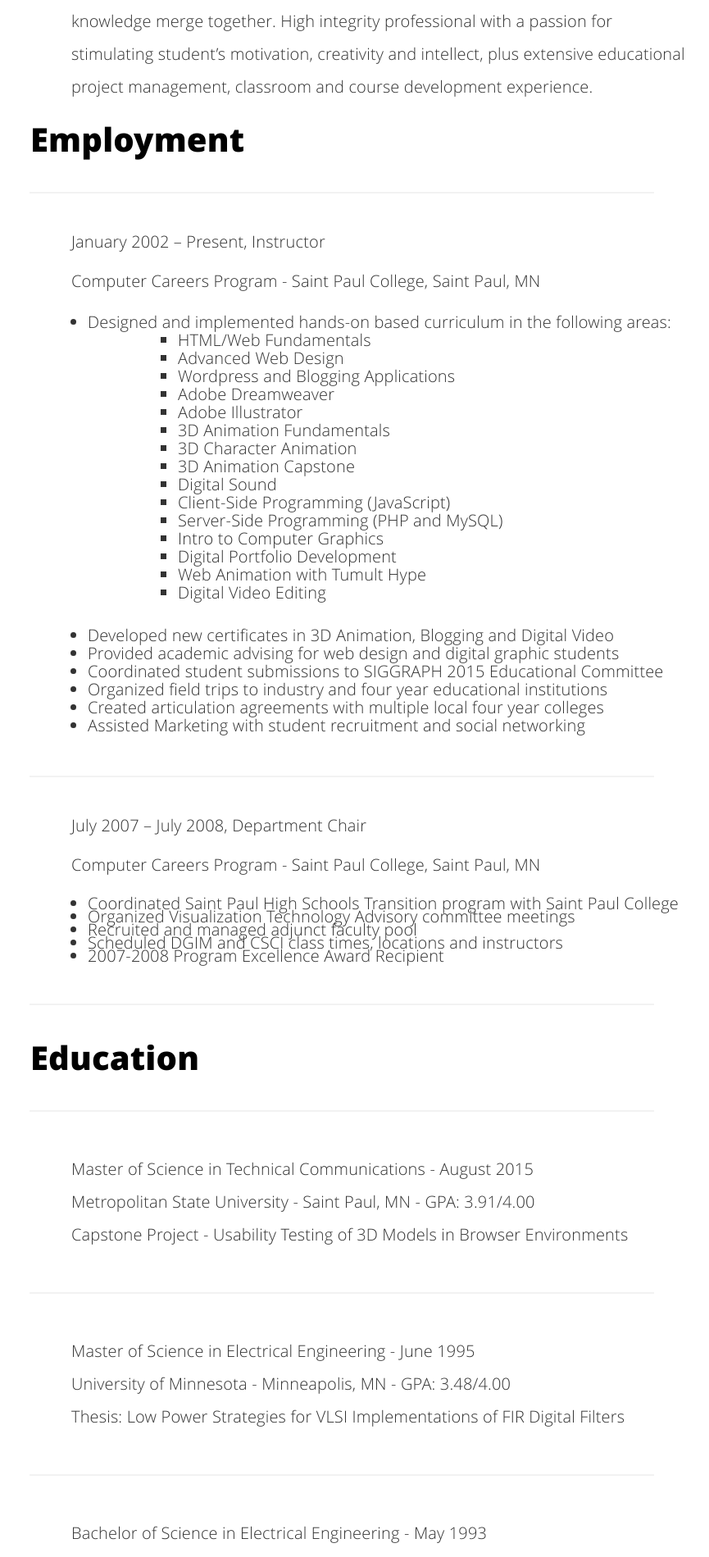
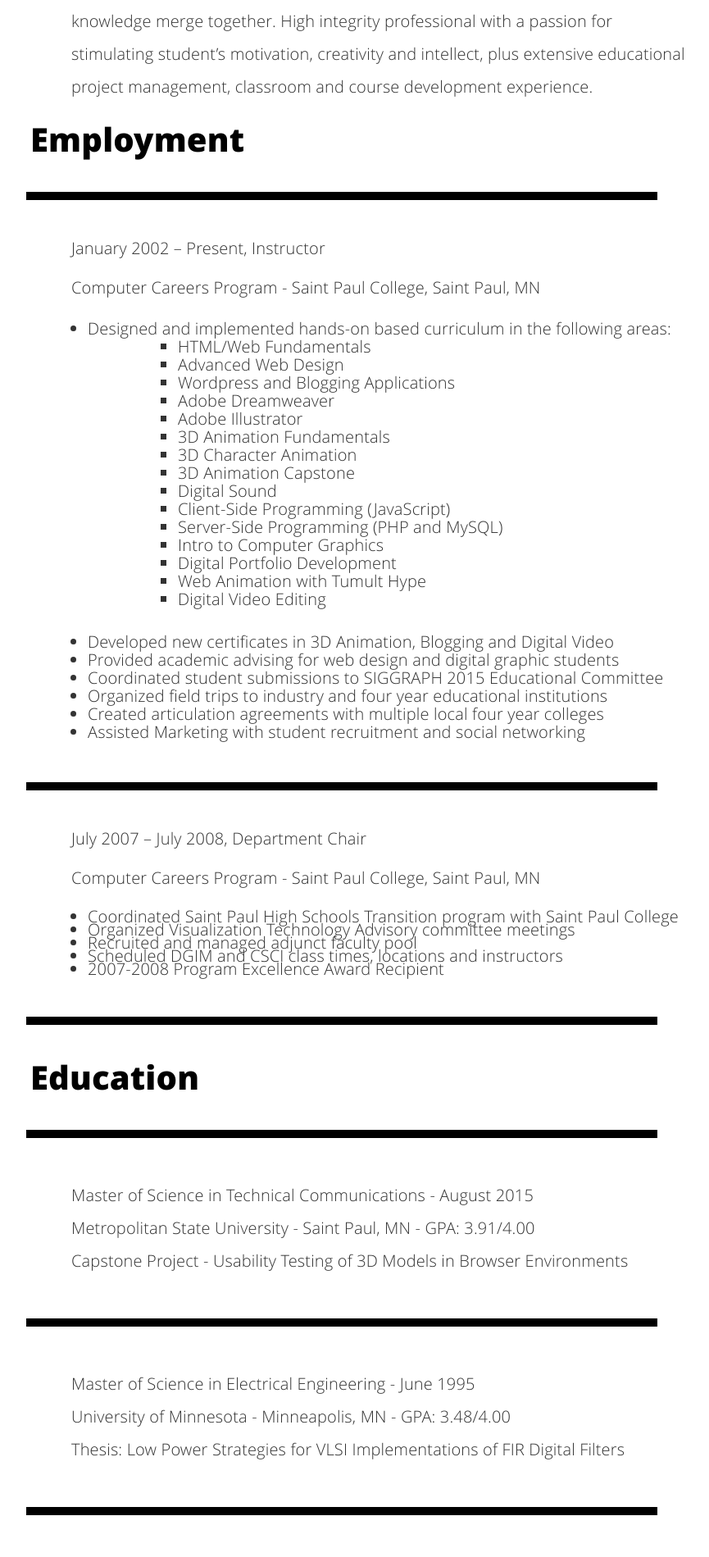
Before and after one commit to dpearson100/dpearson100.github.io, a Jekyll site: the page built from resume.html, in a window 1280 px wide. Shown: the part 1548-3447 px from the top of the page at 82% size, without its empty margins (223-1088 px from the left). Built offline with Jekyll 4.4.1, drawn with Linux system fonts in a browser that asks for light colours.

Commit message:
Update resume.html

```diff
--- a/resume.html
+++ b/resume.html
@@ -18,7 +18,7 @@ description: "Resume for Darren Pearson"
 <p style="position: relative; left: 50px;">An innovative educator in the areas of interactive web design and computer graphic animation, specializing in the areas where creativity, usability and technical knowledge merge together. High integrity professional with a passion for stimulating student’s motivation, creativity and intellect, plus extensive educational project management, classroom and course development experience.</p>
 
 <h2 style="font-size: 40px; line-height: 70%;">Employment</h2>
-<hr border-top: 5px solid #000000; />
+<hr style="border: 5px solid #000000;" />
 <p style="position: relative; left: 50px; line-height: 90%; font-size: 20px;">January 2002 – Present, Instructor</p>
 <p style="position: relative; left: 50px; line-height: 90%; font-size: 20px;">Computer Careers Program - Saint Paul College, Saint Paul, MN</p>
 <ul style="list-style-type: disc; line-height: 110%; position: relative; left: 50px;">
@@ -48,7 +48,7 @@ description: "Resume for Darren Pearson"
 	<li>Created articulation agreements with multiple local four year colleges</li>
 	<li>Assisted Marketing with student recruitment and social networking</li>
 </ul>
-<hr border-top: 5px solid #000000; />
+<hr style="border: 5px solid #000000;" />
 <p style="position: relative; left: 50px; line-height: 90%; font-size: 20px;">July 2007 – July 2008, Department Chair</p>
 <p style="position: relative; left: 50px; line-height: 90%; font-size: 20px;">Computer Careers Program - Saint Paul College, Saint Paul, MN</p>
 <ul style="line-height: 80%; position: relative; left: 50px;">
@@ -58,24 +58,24 @@ description: "Resume for Darren Pearson"
 	<li>Scheduled DGIM and CSCI class times, locations and instructors</li>
 	<li>2007-2008 Program Excellence Award Recipient</li>
 </ul>
-<hr border-top: 5px solid #000000; />
+<hr style="border: 5px solid #000000;" />
 
 <h2 style="font-size: 40px; line-height: 70%;">Education</h2>
-<hr border-top: 5px solid #000000; />
+<hr style="border: 5px solid #000000;" />
 <p style="position: relative; left: 50px;">Master of Science in Technical Communications - August 2015<br />
 Metropolitan State University - Saint Paul, MN - GPA: 3.91/4.00<br />
 Capstone Project - Usability Testing of 3D Models in Browser Environments</p>
-<hr border-top: 5px solid #000000; />
+<hr style="border: 5px solid #000000;" />
 
 <p style="position: relative; left: 50px;">Master of Science in Electrical Engineering - June 1995<br />
 University of Minnesota - Minneapolis, MN - GPA: 3.48/4.00<br />
 Thesis: Low Power Strategies for VLSI Implementations of FIR Digital Filters</p>
-<hr border-top: 5px solid #000000; />
+<hr style="border: 5px solid #000000;" />
 
 <p style="position: relative; left: 50px;">Bachelor of Science in Electrical Engineering - May 1993<br />
 University of North Dakota - Grand Forks - GPA: 3.75/4.00<br />
 Senior Project: Autonomous Vehicle Coordinator and Assembly Language Coder</p>
-<hr border-top: 5px solid #000000; />
+<hr style="border: 5px solid #000000;" />
 
 <h2 style="font-size: 40px; line-height: 70%;">Computer Languages</h2>
 <ul style="list-style-type: disc; line-height: 110%; position: relative; left: 50px;">
```
